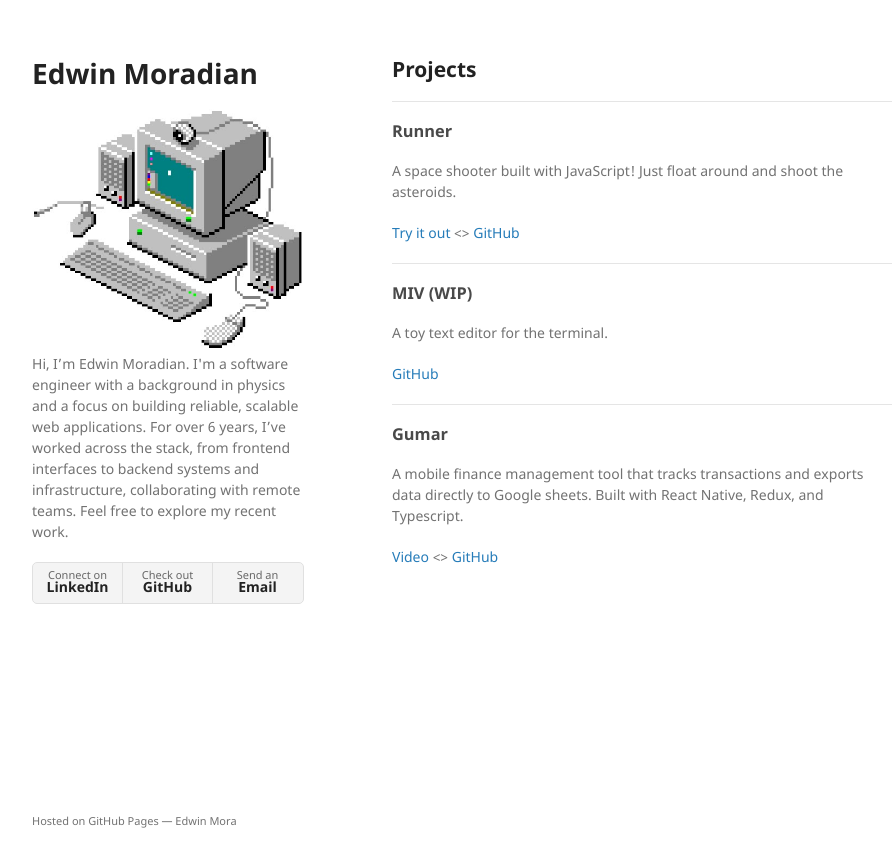
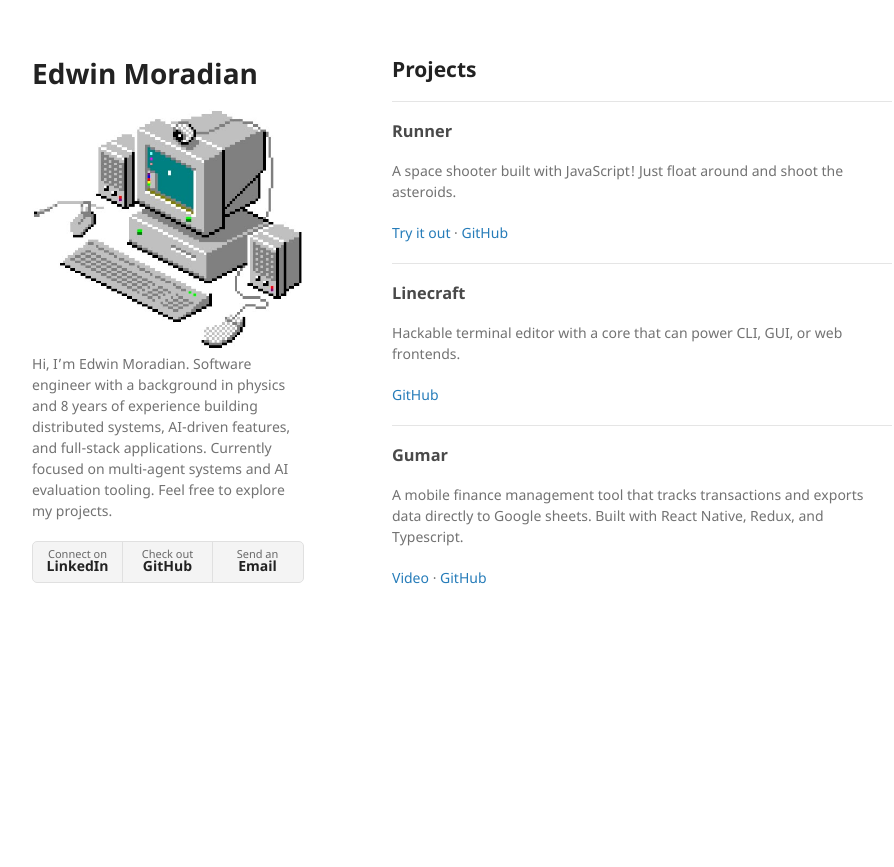
Before and after one commit to esmoradian/esmoradian.github.io, a Jekyll site: the page built from index.md, in a window 1280 px wide. Shown: the top 867 px of the page, without its empty margins (178-1072 px from the left). Built offline with Jekyll 4.4.1, drawn with Linux system fonts in a browser that asks for light colours; our own code applies the rules of GitHub Pages for plain Markdown files.

Commit message:
chore: keep up to date

```diff
--- a/_config.yml
+++ b/_config.yml
@@ -1,6 +1,6 @@
 title: Edwin Moradian
 logo: /assets/img/old-school-pixel.jpg
-description: Hi, I’m Edwin Moradian. I'm a software engineer with a background in physics and a focus on building reliable, scalable web applications. For over 6 years, I’ve worked across the stack, from frontend interfaces to backend systems and infrastructure, collaborating with remote teams. Feel free to explore my recent work.
+description: Hi, I’m Edwin Moradian. Software engineer with a background in physics and 8 years of experience building distributed systems, AI-driven features, and full-stack applications. Currently focused on multi-agent systems and AI evaluation tooling. Feel free to explore my projects.
 show_downloads: true
 google_analytics:
 theme: jekyll-theme-minimal
--- a/_layouts/default.html
+++ b/_layouts/default.html
@@ -37,7 +37,6 @@
 
       </section>
       <footer>
-        <p><small>Hosted on GitHub Pages &mdash; Edwin Mora</a></small></p>
       </footer>
     </div>
     <script src="{{ "/assets/js/scale.fix.js" | relative_url }}"></script>
--- a/index.md
+++ b/index.md
@@ -10,17 +10,15 @@ layout: default
 
 A space shooter built with JavaScript! Just float around and shoot the asteroids.
 
-[Try it out](https://spacey-space-space.netlify.app/){:target="\_blank"}
-<>
-[GitHub](https://github.com/esmoradian/runner){:target="\_blank"}
+[Try it out](https://spacey-space-space.netlify.app/){:target="\_blank"} · [GitHub](https://github.com/esmoradian/runner){:target="\_blank"}
 
 ---
 
-### MIV (WIP)
+### Linecraft
 
-A toy text editor for the terminal.
+Hackable terminal editor with a core that can power CLI, GUI, or web frontends.
 
-[GitHub](https://github.com/esmoradian/miv){:target="\_blank"}
+[GitHub](https://github.com/esmoradian/linecraft){:target="\_blank"}
 
 ---
 
@@ -28,5 +26,4 @@ A toy text editor for the terminal.
 
 A mobile finance management tool that tracks transactions and exports data directly to Google sheets. Built with React Native, Redux, and Typescript.
 
-[Video](https://vimeo.com/711234278){:target="\_blank"} <>
-[GitHub](https://github.com/esmoradian/gumar){:target="\_blank"}
+[Video](https://vimeo.com/711234278){:target="\_blank"} · [GitHub](https://github.com/esmoradian/gumar){:target="\_blank"}
```
Also changed, not shown: another-page.md (deleted, +0 -9 lines), .playwright-mcp/page-2026-04-07T02-27-00-226Z.yml (added), .playwright-mcp/page-2026-04-07T02-27-08-283Z.png (added), .playwright-mcp/page-2026-04-07T02-36-55-957Z.yml (added), .playwright-mcp/page-2026-04-07T02-37-11-378Z.yml (added), .playwright-mcp/page-2026-04-07T02-37-14-739Z.png (added), .playwright-mcp/page-2026-04-07T02-44-06-348Z.yml (added), .playwright-mcp/page-2026-04-07T02-44-12-852Z.png (added), 2 other files.
